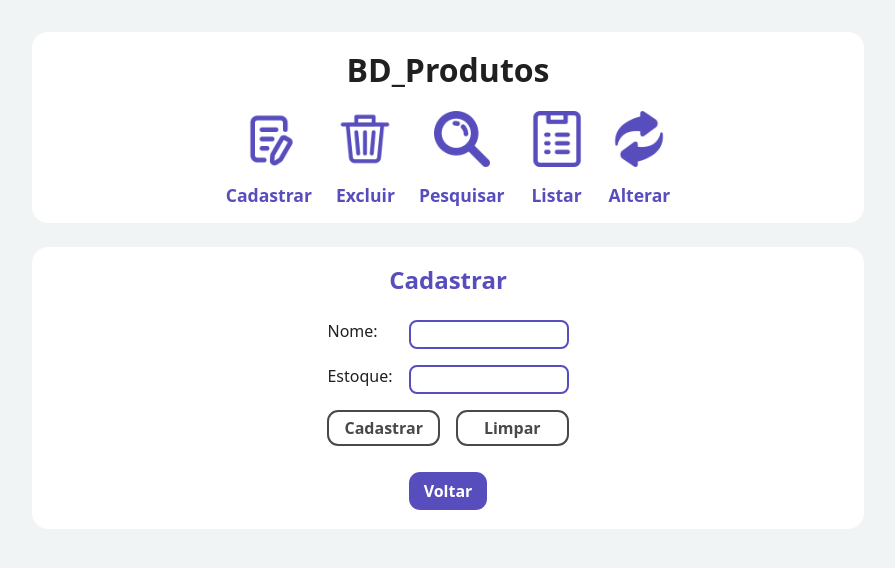
After one commit to Chrb09/ProdutoBD-PW2, a PHP site: page /cadastrar.php in a window 1280 px wide. The commit adds this page. Shown: the top 568 px of the page, without its empty margins (192-1087 px from the left). Run offline with PHP 8.4, Linux system fonts and the light colour scheme; some libraries are stand-ins or nearby versions.

Commit message:
cadastrar criado

```diff
--- /dev/null
+++ b/cadastrar.php
@@ -0,0 +1,53 @@
+<!DOCTYPE html>
+<html lang="html">
+
+<head>
+    <meta charset="UTF-8">
+    <link rel="icon" href="img/icon.png" />
+    <link rel="stylesheet" href="css/styles.css" />
+    <meta name="viewport" content="width=device-width, initial-scale=1.0">
+    <script src="https://code.jquery.com/jquery-3.7.1.min.js"></script>
+    <link href="https://cdn.jsdelivr.net/npm/@sweetalert2/theme-dark@4/dark.css" rel="stylesheet">
+    <script src="https://cdn.jsdelivr.net/npm/sweetalert2@11/dist/sweetalert2.min.js"></script>
+    <title>Cadastrar</title>
+</head>
+
+
+<body>
+
+    <?php
+    include ("components/navbar.php")
+        ?>
+    <main>
+        <div class="content">
+            <h2>Cadastrar</h2>
+            <form name="formProduto" method="POST" action="">
+                <div class="linha">
+                    <p>Nome:</p>
+                    <input name="txtnome" type="text">
+                </div>
+                <div class="linha">
+                    <p>Estoque:</p>
+                    <input name="txtestoq" type="text">
+                </div>
+                <div class="linha"><button name="enviar" type="submit" class="button-outline">Cadastrar</button>
+                    <button name="limpar" type="reset" class="button-outline">Limpar</button>
+                </div>
+            </form>
+            <?php
+            extract($_POST, EXTR_OVERWRITE);
+            if (isset($enviar)) {
+                include_once 'produto.php';
+                $pro = new Produto();
+                $pro->setNome($txtnome);
+                $pro->setEstoque($txtestoq);
+                echo "<h2>" . $pro->salvar() . "</h2>";
+            }
+            ?>
+            <button class="button-cor" onclick="location.href='menu.php'">Voltar</button>
+        </div>
+    </main>
+</body>
+
+
+</html>
--- /dev/null
+++ b/components/navbar.php
@@ -0,0 +1,25 @@
+<header>
+    <h1>BD_Produtos</h1>
+    <div class="nav-list">
+        <button class="button-nav" onclick="location.href='cadastrar.php'">
+            <img src="img/cadastrar.png" alt="" />
+            <p href="cadastrar.php">Cadastrar</p>
+        </button>
+        <button class="button-nav" onclick="location.href='excluir.php'">
+            <img src="img/excluir.png" alt="" />
+            <p href="excluir.php">Excluir</p>
+        </button>
+        <button class="button-nav" onclick="location.href='pesquisar.php'">
+            <img src="img/pesquisar.png" alt="" />
+            <p href="pesquisar.php">Pesquisar</p>
+        </button>
+        <button class="button-nav" onclick="location.href='listar.php'">
+            <img src="img/listar.png" alt="" />
+            <p href="listar.php">Listar</p>
+        </button>
+        <button class="button-nav" onclick="location.href='alterar.php'">
+            <img src="img/alterar.png" alt="" />
+            <p href="alterar.php">Alterar</p>
+        </button>
+    </div>
+</header>
--- a/css/styles.css
+++ b/css/styles.css
@@ -19,18 +19,22 @@ textarea {
   margin: 0;
   padding: 0;
   border: none;
+  background-color: inherit;
 }
 
 body {
   color: #202020;
   background-color: #f0f4f4;
   padding-top: 2rem;
+  display: flex;
+  flex-direction: column;
+  align-items: center;
 }
-button {
+.button-cor {
   background-color: #574dbd;
   color: #ffffff;
   font-weight: 600;
-  padding: 0.7em 1.2em;
+  padding: 0.5em 0.9em;
   margin: 0.15rem;
   border-radius: 0.7em;
   cursor: pointer;
@@ -39,51 +43,110 @@ button {
     background-color: #403898;
   }
 }
+
+.button-outline {
+  border-width: 2px;
+  border-style: solid;
+  border-color: #494949;
+  color: #494949;
+  font-weight: 600;
+  padding: 0.3em 0.7em;
+  border-radius: 0.7em;
+  width: 100%;
+  cursor: pointer;
+  transition: all 0.3s;
+  &:hover {
+    color: #ffff;
+    background-color: #494949;
+    border-color: #494949;
+  }
+}
 header,
 main {
   background-color: white;
   margin-inline: 5vw;
   padding-inline: 2rem;
-  padding-block: 0.75rem;
+  padding-block: 1rem;
   border-radius: 1rem;
+  width: 65%;
+}
+h2 {
+  color: #574dbd;
 }
 main {
   margin-top: 1.5rem;
   display: flex;
+  flex-direction: column;
+  justify-content: center;
+  align-items: center;
 }
-img {
-  width: 40rem;
+header {
+  display: flex;
+  flex-direction: column;
+  justify-content: center;
+  align-items: center;
+  align-content: center;
+}
+.content {
+  display: flex;
+  flex-direction: column;
+  align-items: center;
+  justify-content: center;
+  height: fit-content;
+  gap: 1.5rem;
+}
+.img-index {
+  width: 20rem;
 }
 h1 {
-  margin-bottom: 0.5rem;
+  margin-bottom: 0.75rem;
 }
-a {
-  font-weight: 600;
+h4 {
+  color: #f0415e;
+}
+.nav-list {
+  display: flex;
+  list-style: none;
+  height: 100%;
+  gap: 1.5rem;
+}
+input {
+  border: #574dbd 2px solid;
+  padding-block: 0.1em;
+  padding-inline: 0.2em;
+  border-radius: 0.5rem;
+  width: 10rem;
+}
+.button-nav {
+  display: flex;
+  flex-direction: column;
+  justify-content: center;
+  align-items: center;
+  gap: 0.5rem;
+  font-weight: 700;
   color: #574dbd;
+  font-size: 1.1em;
+  cursor: pointer;
   transition: color 0.3s;
   &:hover {
     color: #312b70;
   }
 }
-ul {
+.button-nav img {
+  margin-block: 0.5rem;
+  height: 3.5rem;
+  width: 3.5rem;
+}
+form {
   display: flex;
   flex-direction: column;
-  list-style: none;
-  height: 100%;
-}
-li {
-  display: flex;
-  flex-direction: column;
-  justify-content: center;
-  align-items: center;
   gap: 1rem;
 }
-li img {
-  margin-block: 0.5rem;
-  height: 4rem;
-  width: 4rem;
+.linha {
+  display: flex;
+  gap: 1rem;
+  justify-content: space-between;
 }
-
 th,
 td {
   padding-inline: 1rem;
```
Also changed, not shown: alterar.php (added, +36 -0 lines), excluir.php (added, +36 -0 lines), listar.php (+40 -9 lines), menu.html (deleted, +0 -41 lines), menu.php (added, +24 -0 lines), pesquisar.php (added, +36 -0 lines), produto.php (+16 -2 lines), img/alterar.png (added), img/cadastrar.png (added), img/excluir.png (added), img/listar.png, img/pesquisar.png (added).
